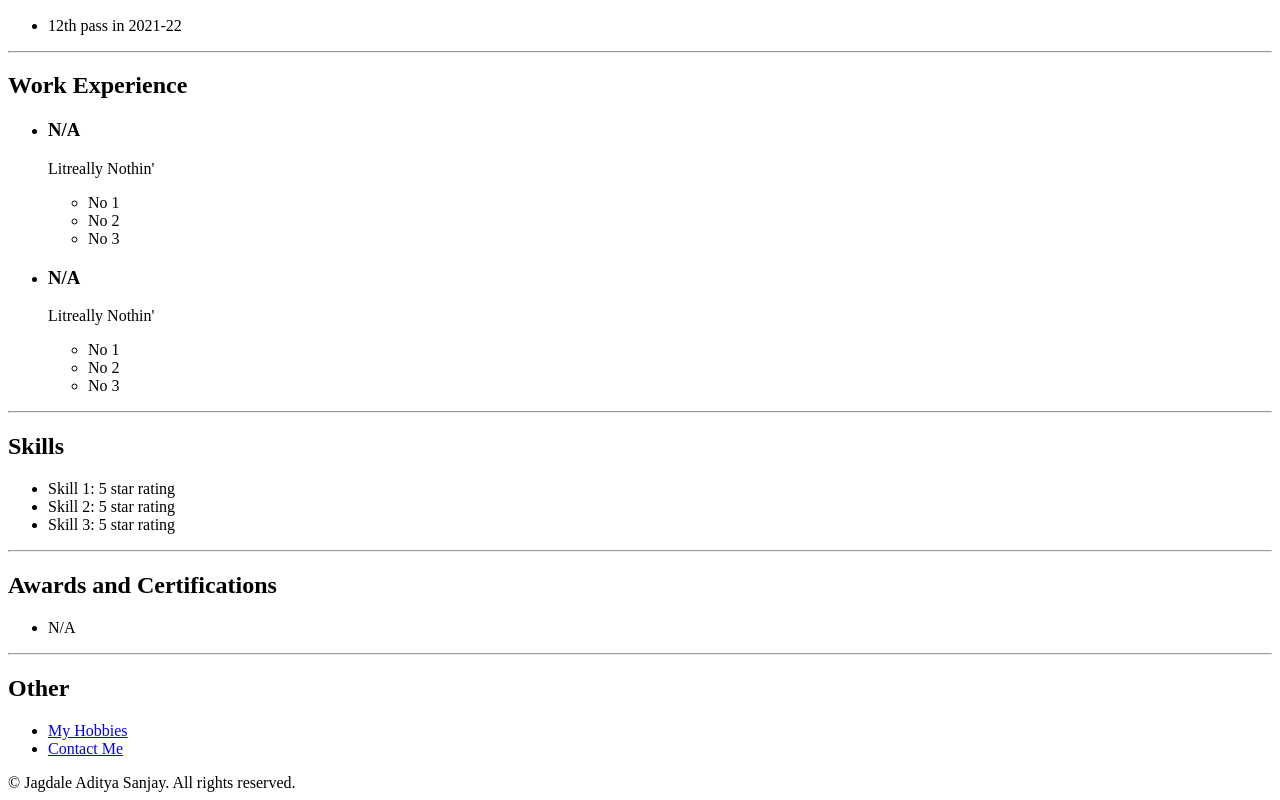
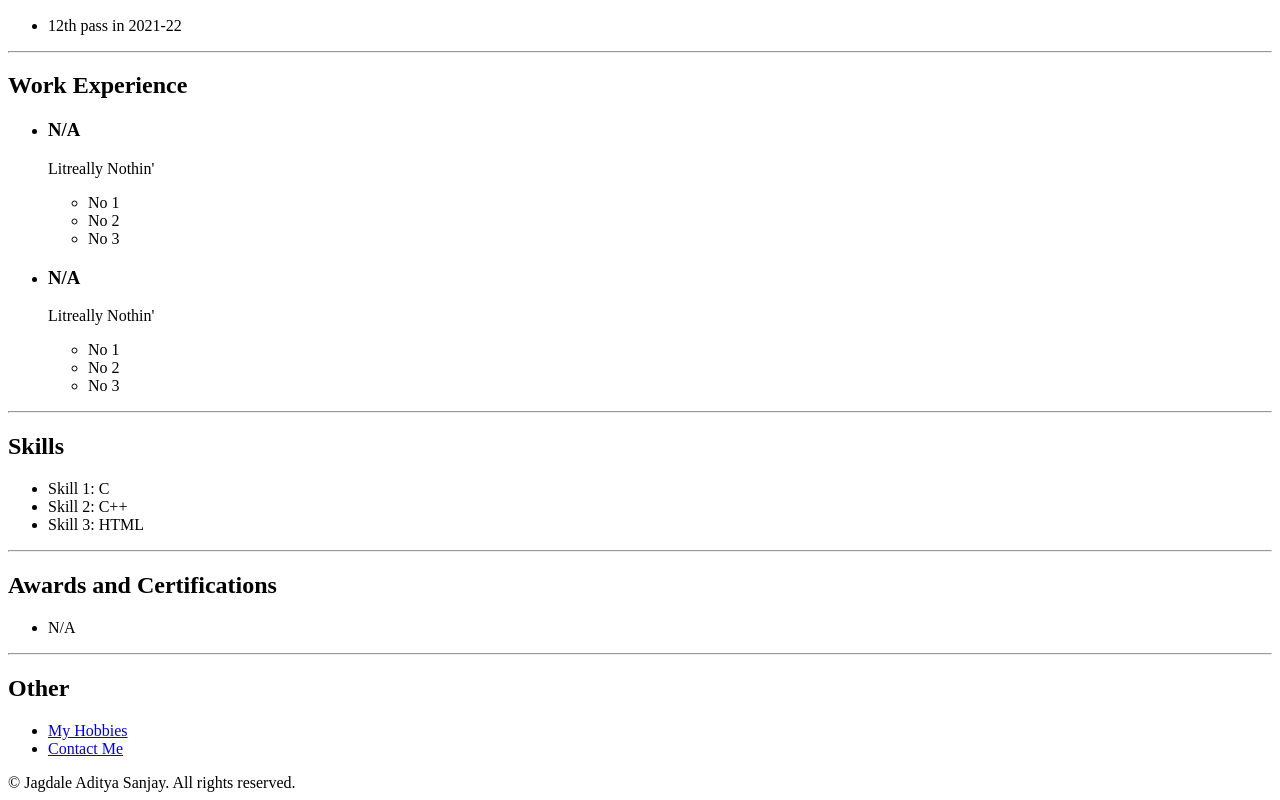
Before and after one commit to AdiJ101/My-Resume, a plain HTML site: page index.html in a window 1280 px wide. Shown: the part 437-1237 px from the top of the page. Drawn offline with Linux system fonts and the light colour scheme.

Commit message:
Update index.html

```diff
--- a/index.html
+++ b/index.html
@@ -42,9 +42,9 @@
     <hr />
     <h2>Skills</h2>
     <ul>
-      <li>Skill 1: 5 star rating</li>
-      <li>Skill 2: 5 star rating</li>
-      <li>Skill 3: 5 star rating</li>
+      <li>Skill 1: C</li>
+      <li>Skill 2: C++</li>
+      <li>Skill 3: HTML</li>
     </ul>
     <hr />
     <h2>Awards and Certifications</h2>
```
